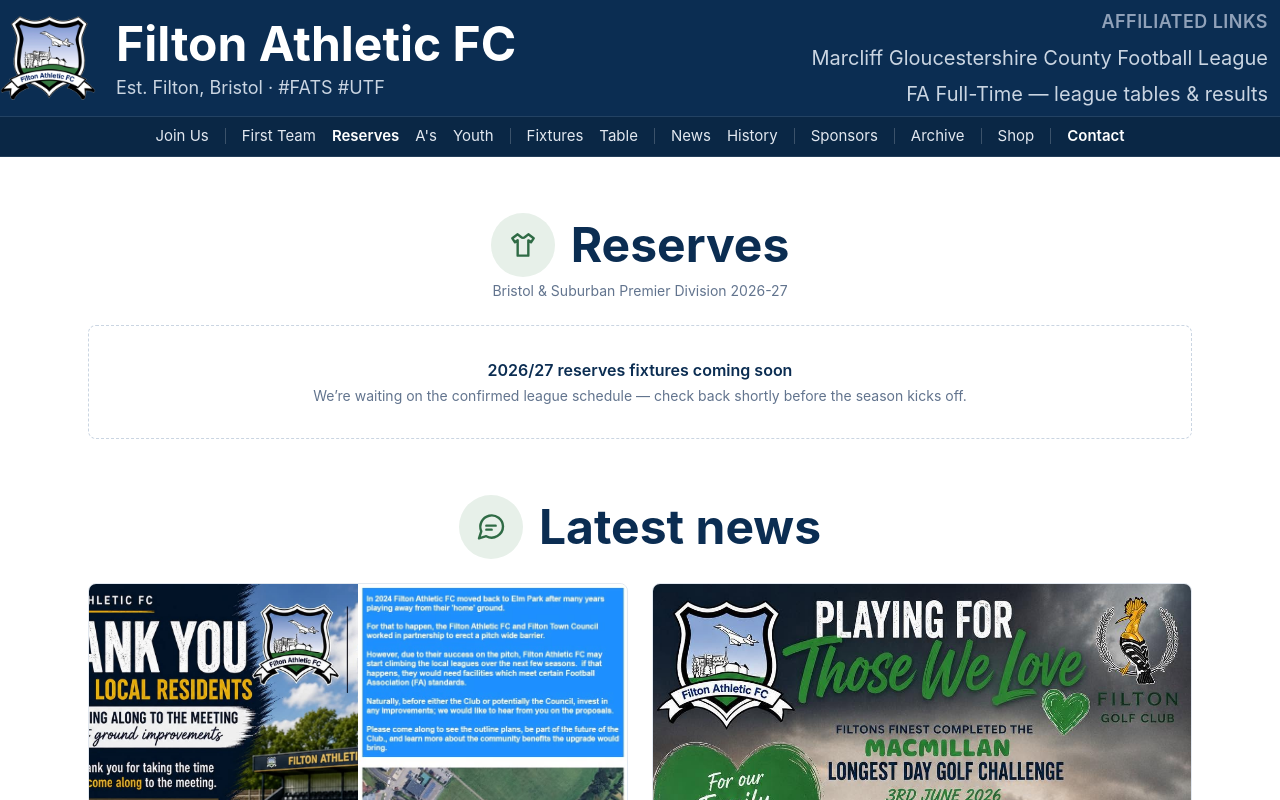
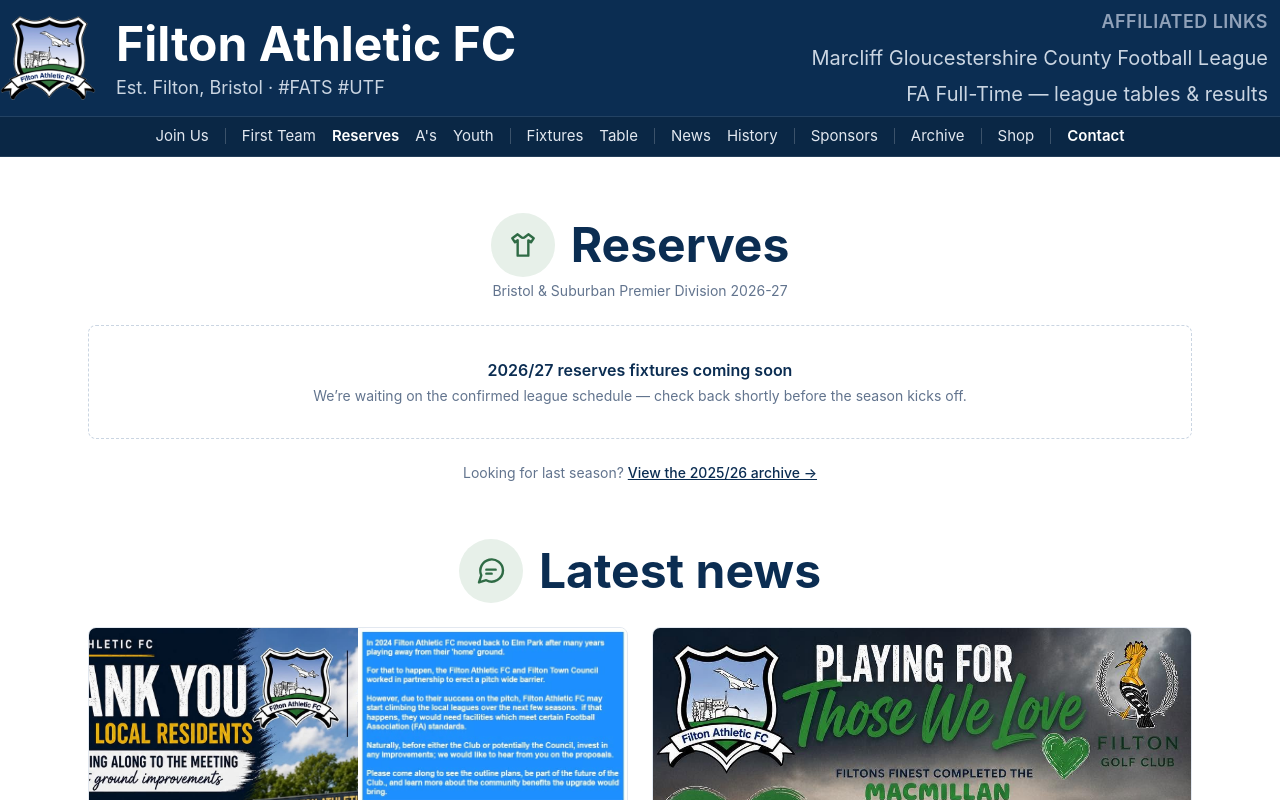
Before and after one commit to addyap/filton-athletic-fc, a React (Vite) app: page /reserves in a window 1280 px wide. Shown: the top 800 px of the page. Built offline with nearby package versions, Linux system fonts and the light colour scheme.

Commit message:
Link the Reserves section to the 2025/26 archive
The Reserves page/section had full archived data on the season
archive pages but no link pointing to it, unlike the equivalent
First Team sections — making the (now-accurate) archive data
undiscoverable from /reserves.

```diff
--- a/src/components/sections/ReservesSection.tsx
+++ b/src/components/sections/ReservesSection.tsx
@@ -1,3 +1,4 @@
+import { Link } from 'react-router-dom'
 import SectionHeading from '../SectionHeading'
 import LeagueTableWidget from '../LeagueTableWidget'
 import { reserveTable, reserveFixtures } from '../../data/club'
@@ -53,6 +54,13 @@
           )}
         </>
       )}
+
+      <p className="mt-6 text-center text-sm text-slate-500">
+        Looking for last season?{' '}
+        <Link to="/archive/2025-26" className="font-medium text-[#0b2d52] underline">
+          View the 2025/26 archive &rarr;
+        </Link>
+      </p>
     </section>
   )
 }
```
